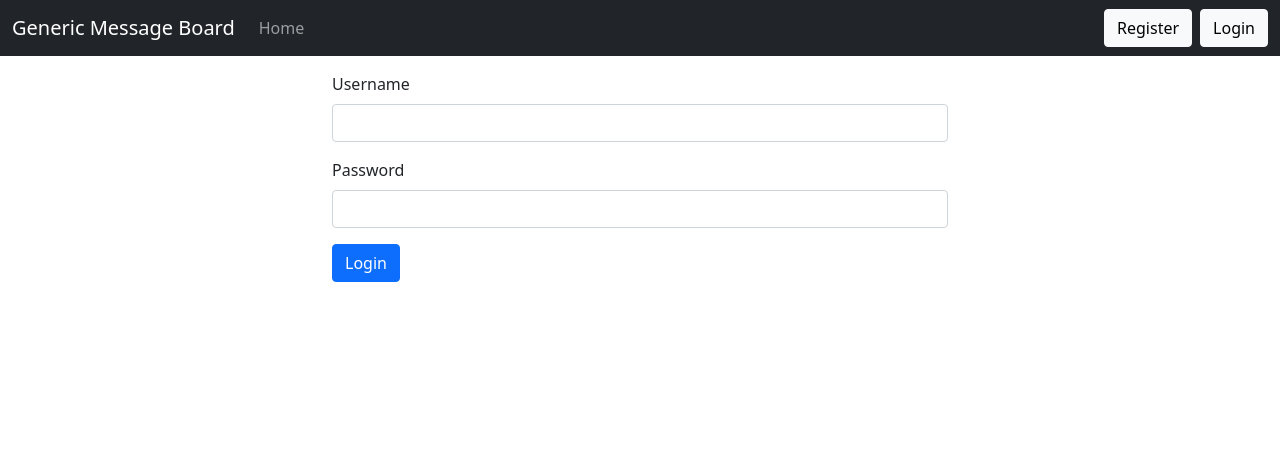
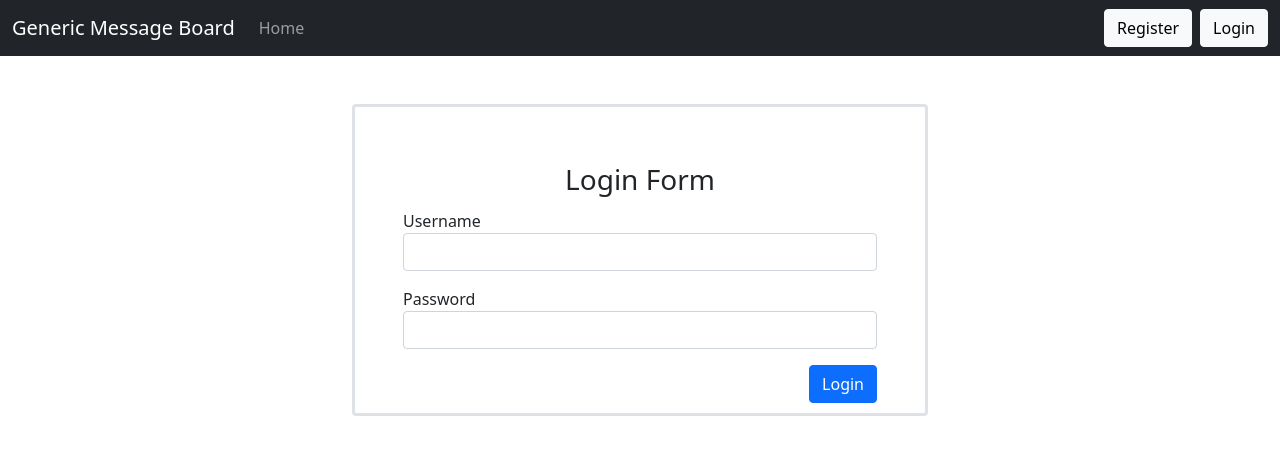
Before and after one commit to ericchi00/blog-frontend, a React (Create React App) app: page /login in a window 1280 px wide. Shown: the top 454 px of the page. Built offline with nearby package versions, Linux system fonts and the light colour scheme.

Commit message:
added in styling and input fields

```diff
--- a/src/components/login.js
+++ b/src/components/login.js
@@ -1,25 +1,65 @@
-import React from 'react';
-import Form from 'react-bootstrap/Form';
+import React, { useEffect, useState } from 'react';
+import { Form as BootstrapForm } from 'react-bootstrap';
 import Container from 'react-bootstrap/Container';
 import Button from 'react-bootstrap/Button';
+import { Formik, Form } from 'formik';
+import InputField from './InputField';
 
 const Login = () => {
+	useEffect(() => {
+		document.title = 'Login Form';
+	});
+
+	const login = () => {};
+
 	return (
 		<>
-			<Container fluid className="mt-3 w-50">
-				<Form>
-					<Form.Group className="mb-3" controlId="formBasicUsername">
-						<Form.Label>Username</Form.Label>
-						<Form.Control type="text" />
-					</Form.Group>
-					<Form.Group className="mb-3" controlId="formBasicPassword">
-						<Form.Label>Password</Form.Label>
-						<Form.Control type="password" />
-					</Form.Group>
-					<Button variant="primary" type="submit">
-						Login
-					</Button>
-				</Form>
+			<style type="text/css">
+				{`.container-lg {
+                        max-width: 600px;
+                    }
+                    .btn {
+                        float: right;
+                    }`}
+			</style>
+			<Container fluid="lg" className="mt-5">
+				<Formik
+					initialValues={{
+						username: '',
+						password: '',
+					}}
+					onSubmit={(values, { setSubmitting }) => {
+						setTimeout(() => {
+							alert(JSON.stringify(values, null, 2));
+							setSubmitting(false);
+						}, 400);
+					}}
+				>
+					<Form className="border p-5 rounded border-3">
+						<div className="card-body p-2 text-center">
+							<h3 className="mb-1">Login Form</h3>
+						</div>
+						<BootstrapForm.Group className="mb-3 w-auto">
+							<InputField
+								label="Username"
+								name="username"
+								type="text"
+								className="form-control"
+							/>
+						</BootstrapForm.Group>
+						<BootstrapForm.Group className="mb-3">
+							<InputField
+								label="Password"
+								name="password"
+								type="password"
+								className="form-control"
+							/>
+						</BootstrapForm.Group>
+						<Button variant="primary" type="submit">
+							Login
+						</Button>
+					</Form>
+				</Formik>
 			</Container>
 		</>
 	);
```
